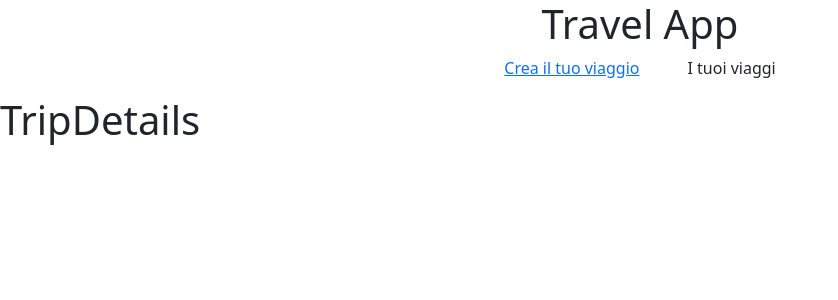
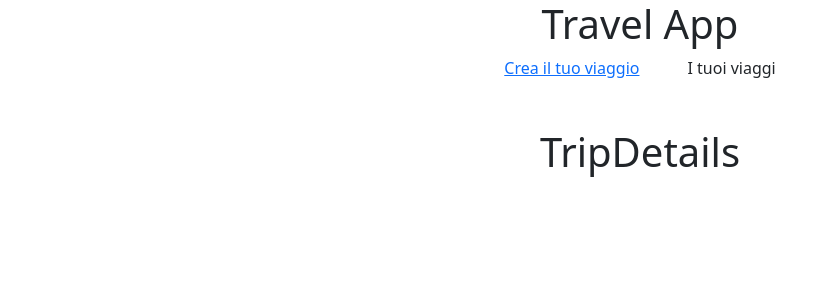
Before and after one commit to GiordanoGuidi/travel-app, a Vue app: page /trip/1 in a window 1280 px wide. Shown: the top 300 px of the page, without its empty margins (0-838 px from the left). Built offline with nearby package versions, Linux system fonts and the light colour scheme.

Commit message:
added TripDetails page

```diff
--- a/src/pages/TripDetails.vue
+++ b/src/pages/TripDetails.vue
@@ -5,5 +5,5 @@ export default {
 </script>
 
 <template>
-    <h1>TripDetails</h1>
+    <h1 class="text-center mt-5">TripDetails</h1>
 </template>
```
